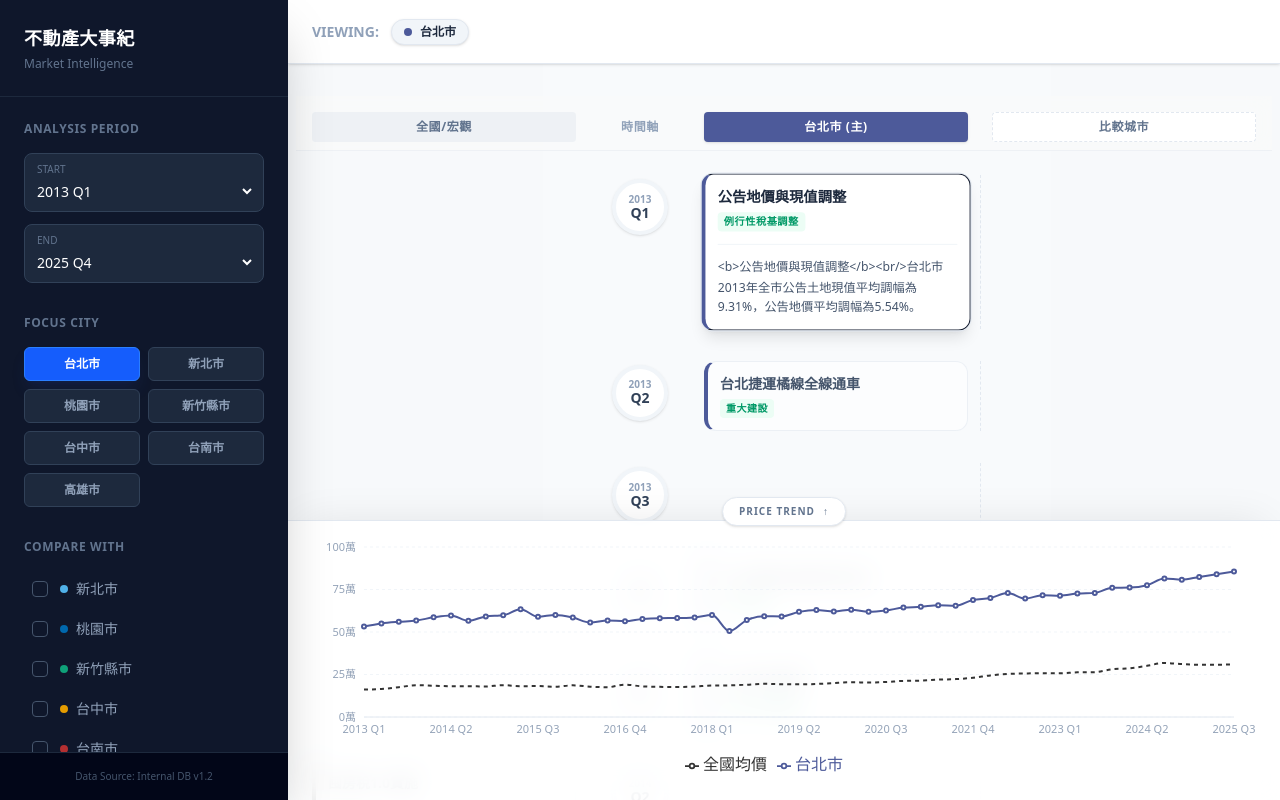
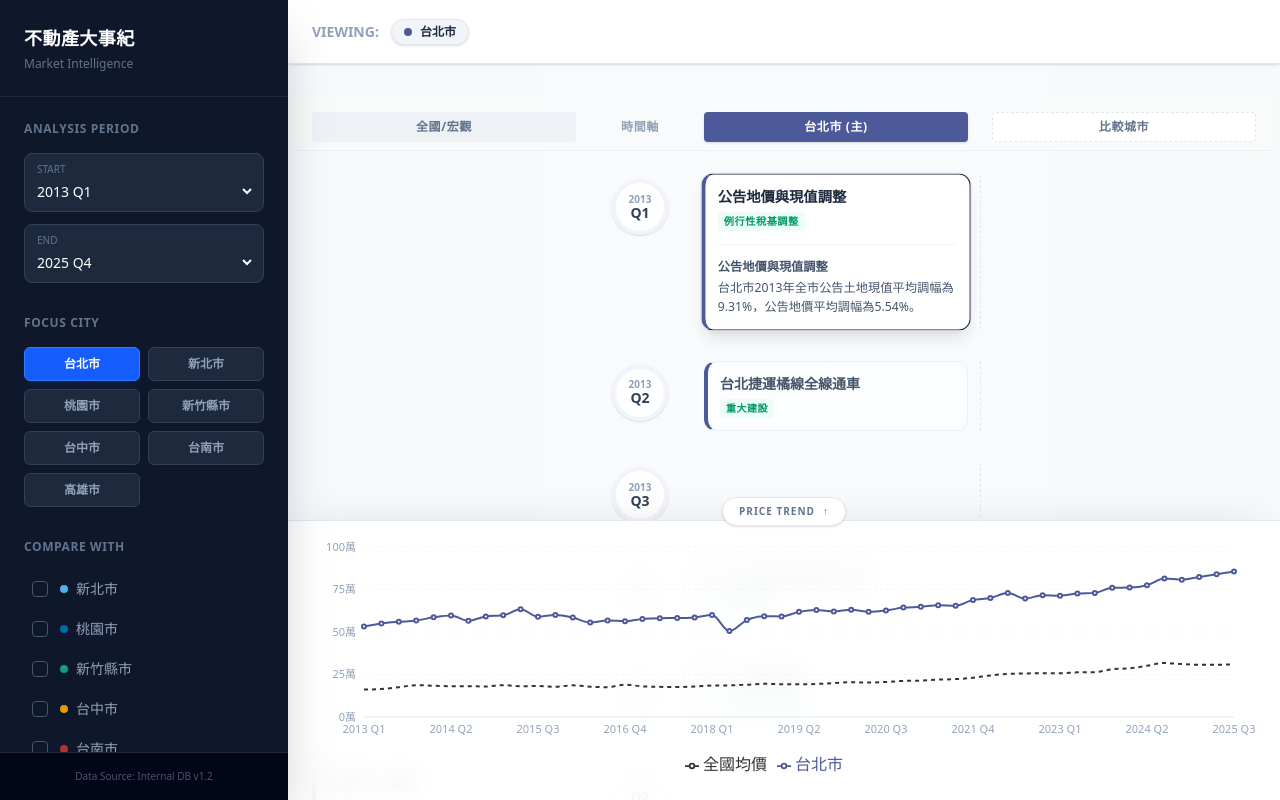
Before and after one commit to NCCU-rer/Real-Estate-Chronicle, a Next.js app: page / in a window 1280 px wide. Both pictures are taken after a click on the element 836 px from the left and 210 px from the top of the page. Built offline with nearby package versions, Linux system fonts and the light colour scheme.

Commit message:
文字格式修正

```diff
--- a/src/components/EventList.tsx
+++ b/src/components/EventList.tsx
@@ -104,9 +104,10 @@ export default function EventList({ data, startPeriod, endPeriod, citiesOrder, m
           {/* 展開後的內容 */}
           <div className={`grid transition-all duration-300 ease-in-out ${isOpen ? 'grid-rows-[1fr] opacity-100 mt-3 pt-3 border-t border-slate-100' : 'grid-rows-[0fr] opacity-0'}`}>
              <div className="overflow-hidden">
-                <div className="text-xs text-slate-600 leading-relaxed font-medium">
-                  {event.description}
-                </div>
+                <div
+  className="text-xs text-slate-600 leading-relaxed font-medium"
+  dangerouslySetInnerHTML={{ __html: event.description || "" }}
+/>
              </div>
           </div>
         </div>
```
